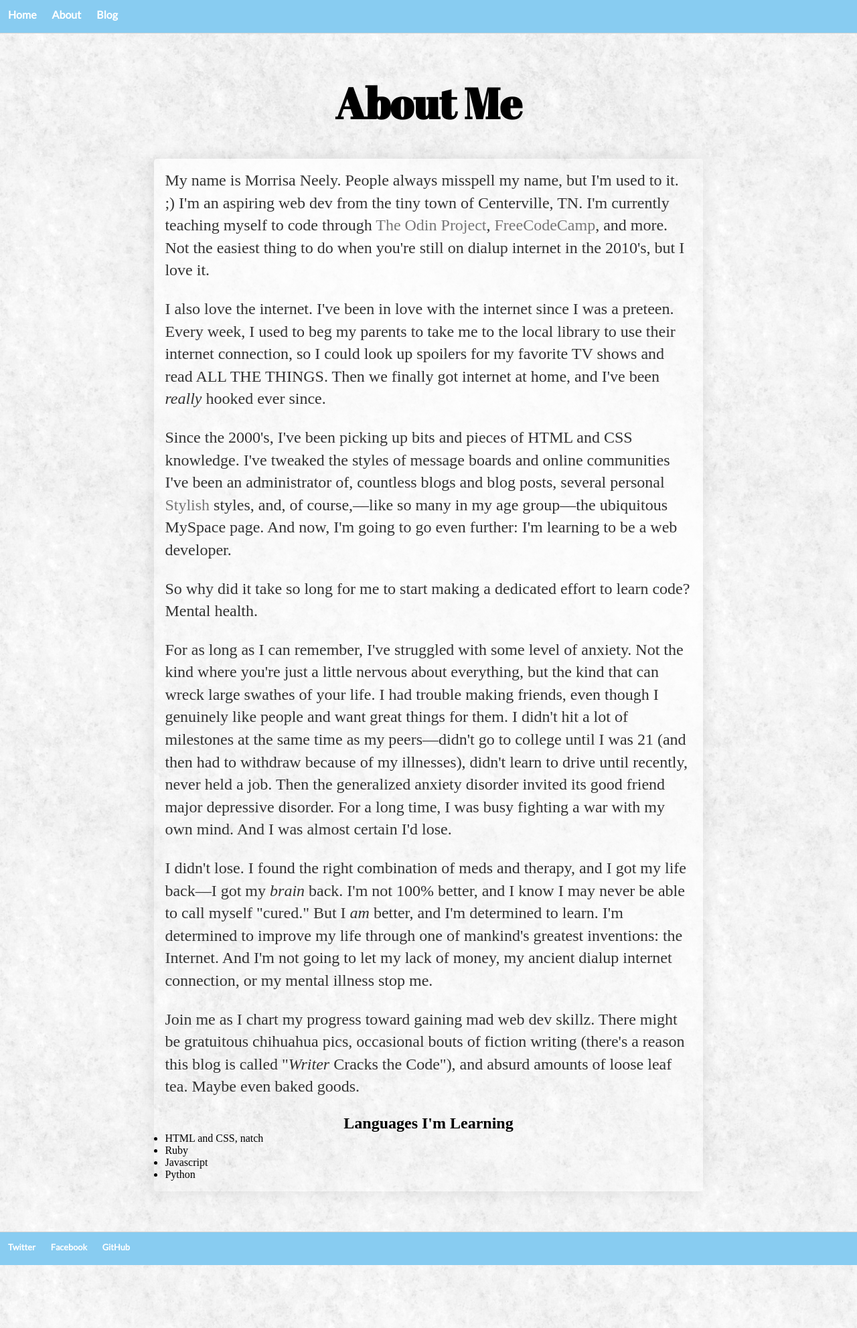
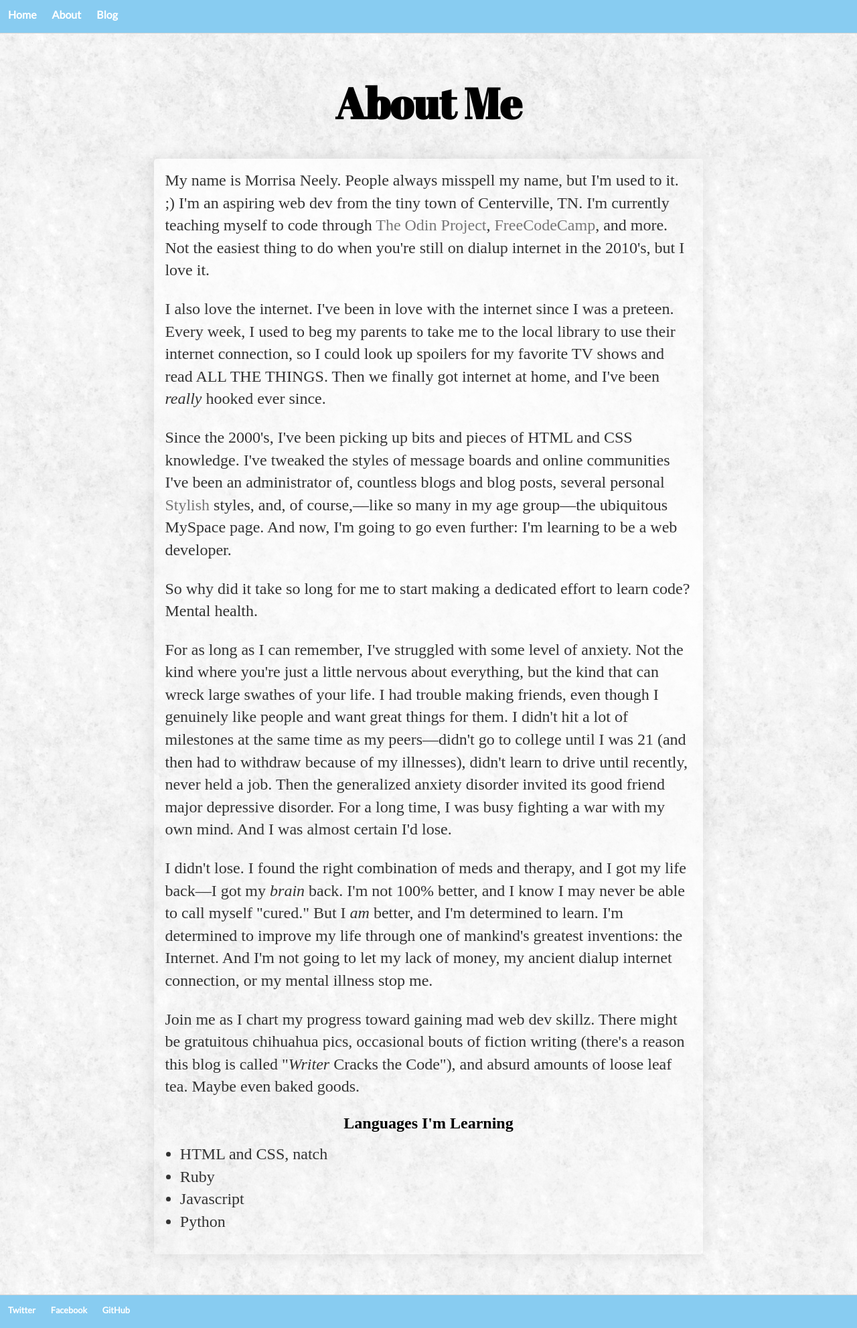
Before and after one commit to morrisa-n/morrisa-n.github.io, a Jekyll site: the page built from about/index.html, in a window 1280 px wide. Shown: the whole page at 67% size. Built offline with Jekyll 4.4.1, drawn with Linux system fonts in a browser that asks for light colours.

Commit message:
CSS Changes

```diff
--- a/css/main.css
+++ b/css/main.css
@@ -115,6 +115,16 @@ ul.posts li {
     background: #fff;
     }
 
+.segment ul {
+    padding: 1em 1.4em 1em 1.4em;
+    }
+
+.segment li {
+    font-size: 1.5em;
+    line-height: 1.4em;
+    color: #333;
+    }
+
 .title {
     background: #88ccf1;
     color: #fff;
```
